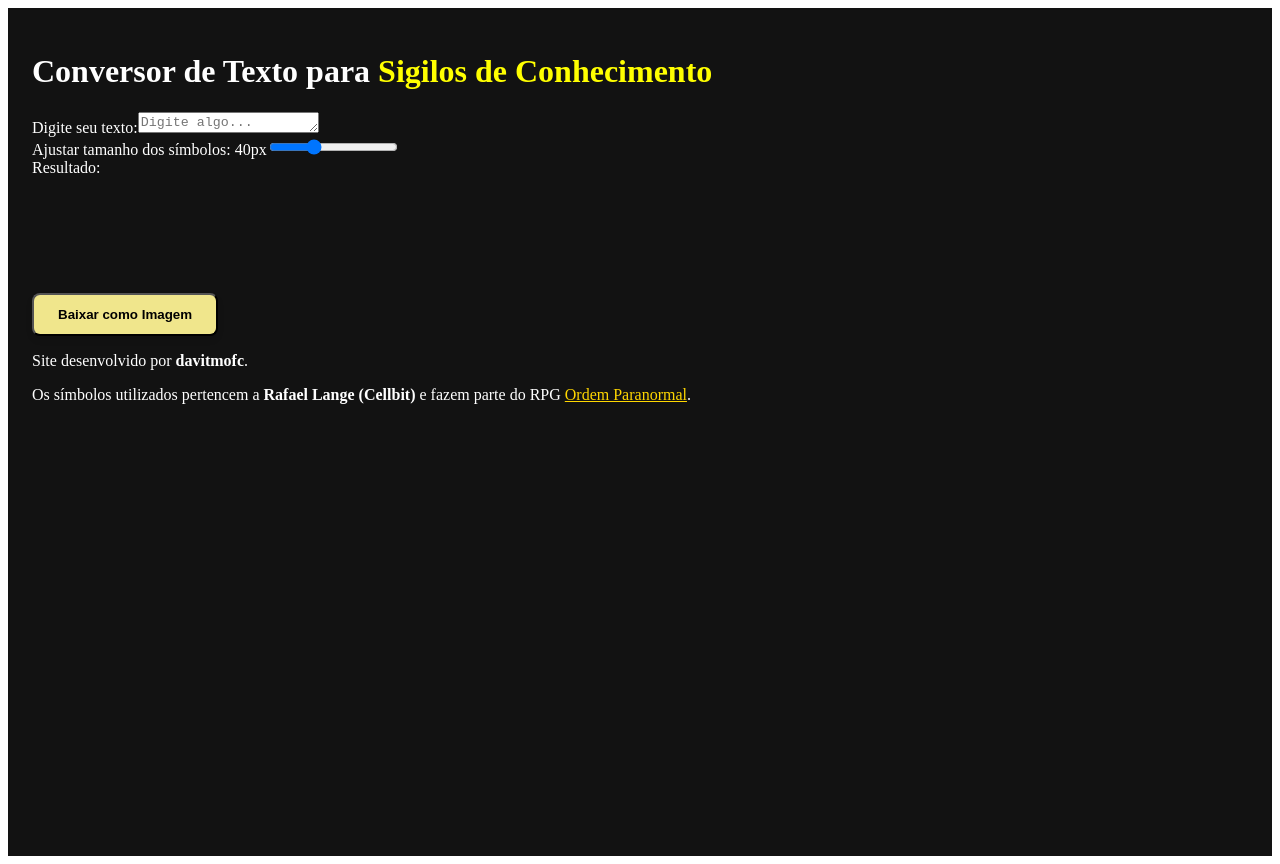
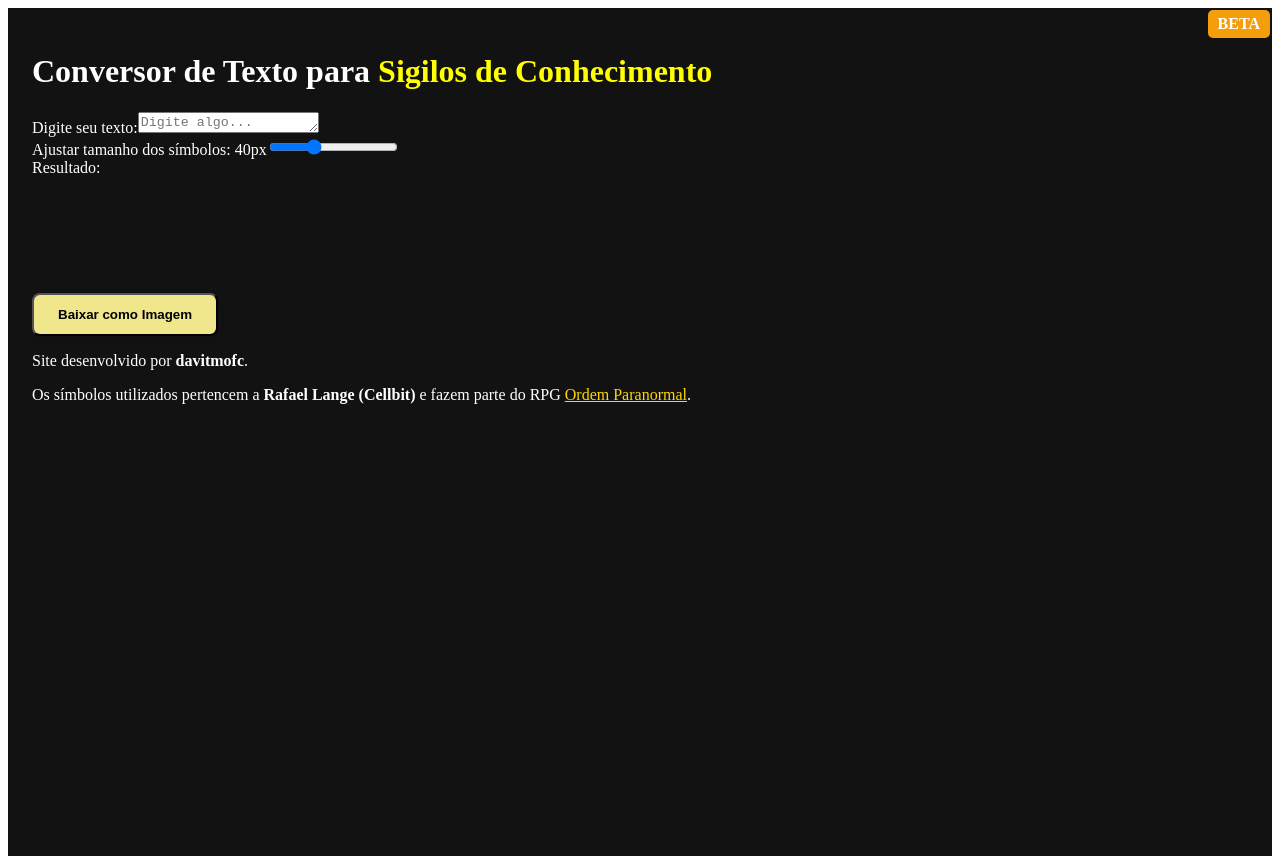
Before and after one commit to davitmofc/Conversor--Sigilos-do-Conhecimento, a React (Create React App) app: page / in a window 1280 px wide. Built offline with nearby package versions, Linux system fonts and the light colour scheme.

Commit message:
Beta.tsx

```diff
--- a/src/App.tsx
+++ b/src/App.tsx
@@ -89,6 +89,21 @@ function MainComponent() {
 
   return (
      <div style={{ minHeight: "100vh", backgroundColor: "#121212", color: "white", padding: "24px" }}>
+<div
+    style={{
+      position: "fixed",
+      top: "10px",
+      right: "10px",
+      backgroundColor: "#F59E0B", // Cor amarela para destacar
+      color: "white",
+      padding: "5px 10px",
+      fontWeight: "bold",
+      borderRadius: "5px",
+      fontSize: "16px",
+    }}
+  >
+    BETA
+  </div>
       <div className="max-w-2xl mx-auto">
         <h1 className="text-3xl font-roboto mb-8 text-center">
           Conversor de Texto para<span style={{ color: 'yellow' }}> Sigilos de Conhecimento</span>
```
